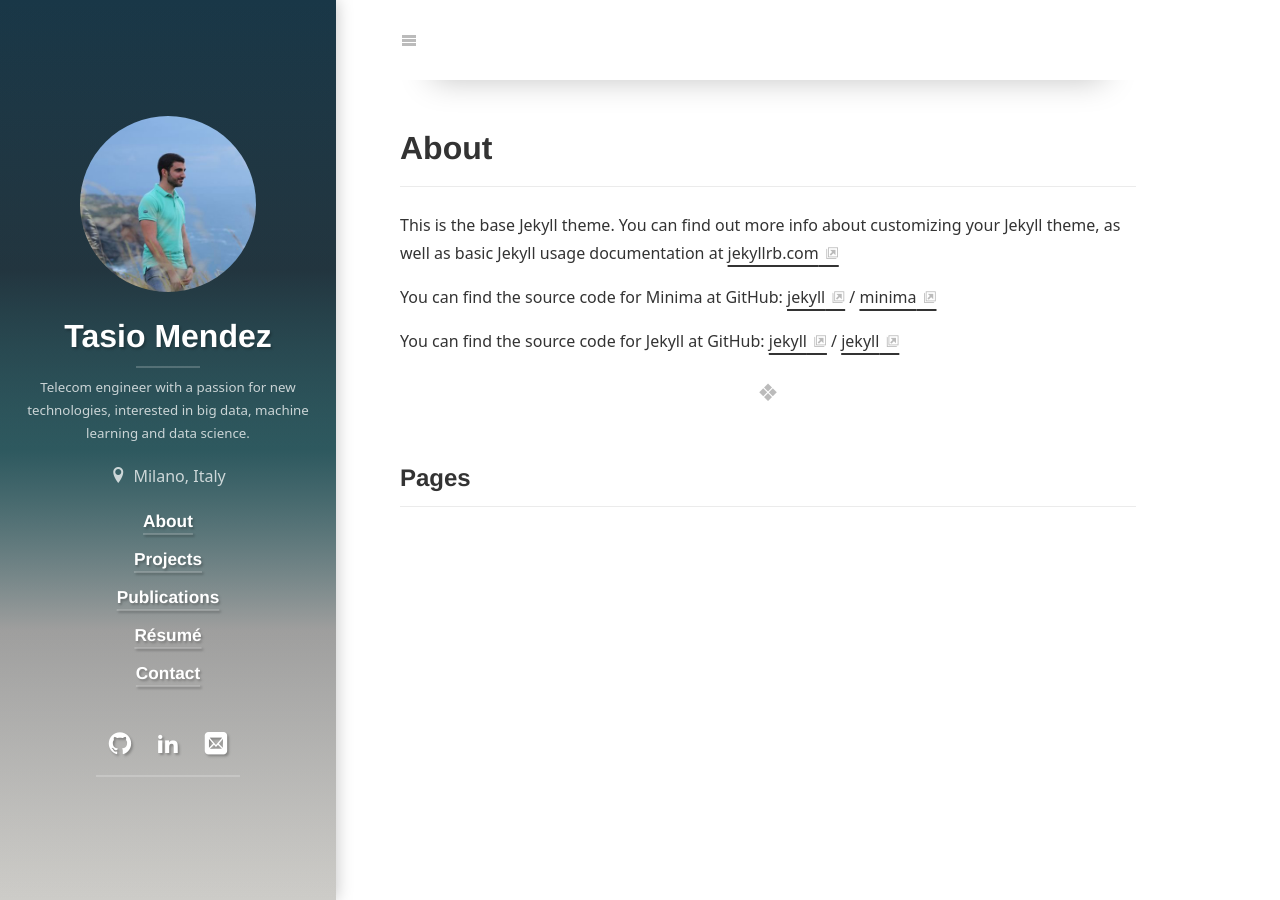
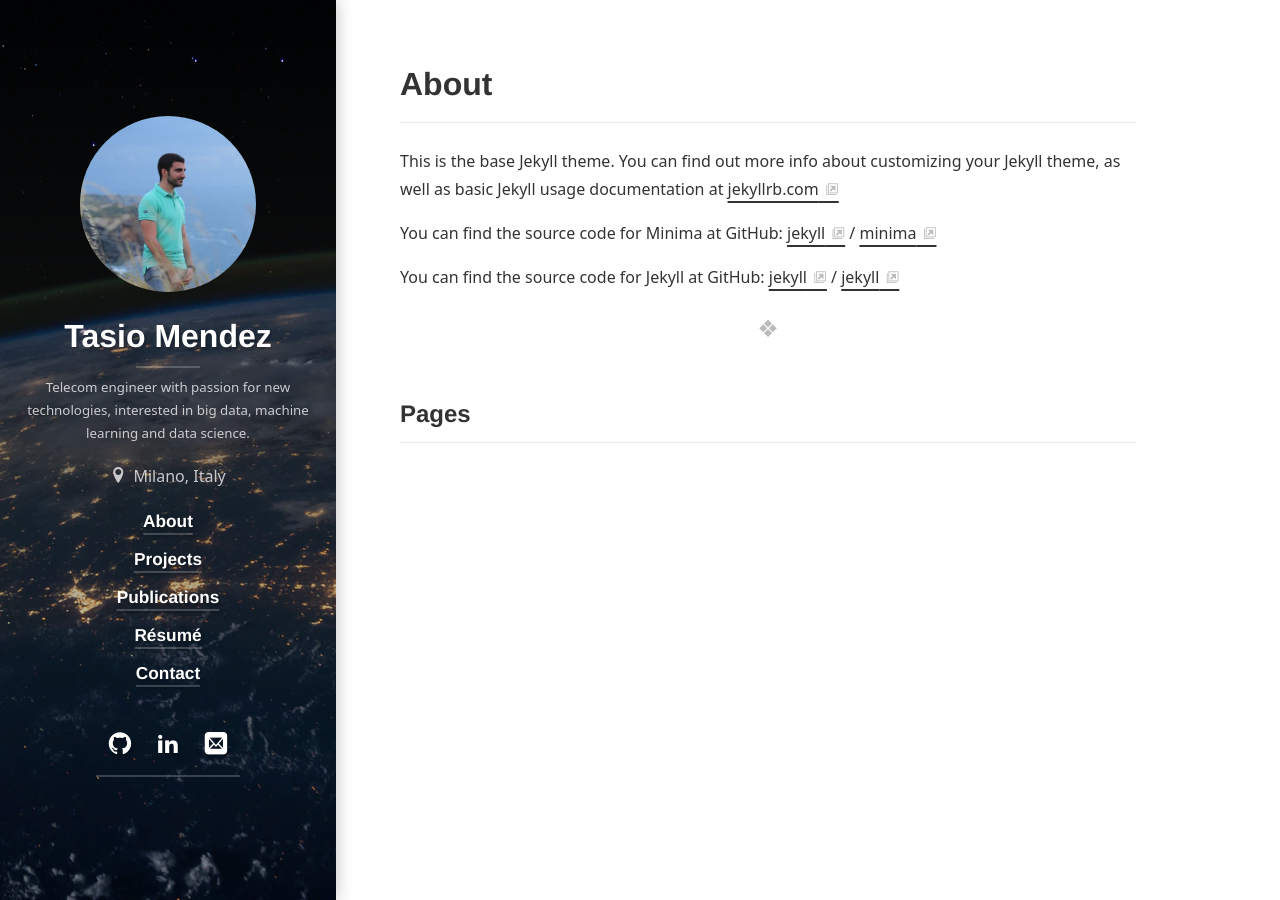
Before and after one commit to tasiomendez/tasiomendez.github.io, a Jekyll site: the page built from index.md, in a window 1280 px wide. Built offline with Jekyll 4.4.1, drawn with Linux system fonts in a browser that asks for light colours; cached includes are drawn as plain includes; some web fonts are replaced.

Commit message:
Some style rules

```diff
--- a/_config.yml
+++ b/_config.yml
@@ -27,12 +27,12 @@ email: tm.tasio@gmail.com
 
 # Description for metadata. This will appear on Google Results
 description: >- # this means to ignore newlines until "baseurl:"
-  Hi! · I'm Tasio Mendez - Telecom engineer with a passion for new technologies,
+  Hi! · I'm Tasio Mendez - Telecom engineer with passion for new technologies,
   interested in big data, machine learning and data science.
 
 # On top menu description
 tagline: >-
-  Telecom engineer with a passion for new technologies,
+  Telecom engineer with passion for new technologies,
   interested in big data, machine learning and data science.
 
 location: Milano, Italy
@@ -40,6 +40,7 @@ location: Milano, Italy
 # If provided, it will be shown at the top of the sidebar.
 # It also used by the `jekyll-seo-tag` plugin.
 logo: /dist/img/profile.jpg
+accent_image: /dist/img/sidebar.webp
 
 # the subpath of your site, e.g. /blog
 baseurl: "/"
--- a/_includes/index.html
+++ b/_includes/index.html
@@ -1,9 +1,9 @@
-{% assign assets_url = "/assets/" | relative_url %}
+{% assign dist_url = "/dist/" | relative_url %}
 
 <hy-push-state
   id="_pushState"
   replace-selector="#_main"
-  link-selector="a[href]:not([href^='{{ assets_url }}']):not(.external):not(.no-push-state)"
+  link-selector="a[href]:not([href^='{{ dist_url }}']):not(.external):not(.no-push-state)"
   script-selector="script"
   duration="500"
   hashchange
--- a/_layouts/base.html
+++ b/_layouts/base.html
@@ -10,7 +10,7 @@
 
 {% assign author = site.author %}
 
-{% assign image       = site.accent_image | default:'/assets/img/sidebar-bg.jpg' %}
+{% assign image       = site.accent_image | default:'/dist/img/sidebar-bg.jpg' %}
 {% assign color       = site.accent_color | default:'rgb(79,177,186)' %}
 {% assign theme_color = site.theme_color  | default:'rgb(8,46,57)' %}
 
--- a/dist/css/custom.css
+++ b/dist/css/custom.css
@@ -1,6 +1,8 @@
 
 hy-drawer .sidebar-bg {
-  background: linear-gradient(to bottom, #193747 0%, #233e4c 30%, #3c929e 50%, #d5d5d4 70%, #cdccc8 100%) !important;
+  /*background: linear-gradient(to bottom, #193747 0%, #233e4c 30%, #3c929e 50%, #d5d5d4 70%, #cdccc8 100%);*/
+  background-repeat: no-repeat !important;
+  background-size: cover !important;
 }
 
 img.avatar {
@@ -19,3 +21,14 @@ body {
 .sidebar-sticky .location.icon-location {
   margin-right: 3px;
 }
+
+/* Only for desktop */
+@media (min-width: 992px) {
+  hy-push-state #_main {
+    padding-top: 4rem !important;
+  }
+
+  hy-push-state #_navbar {
+    display: none !important;
+  }
+}
```
Also changed, not shown: other parts of _layouts/base.html (+10 -0 lines), dist/img/sidebar.webp (added).
